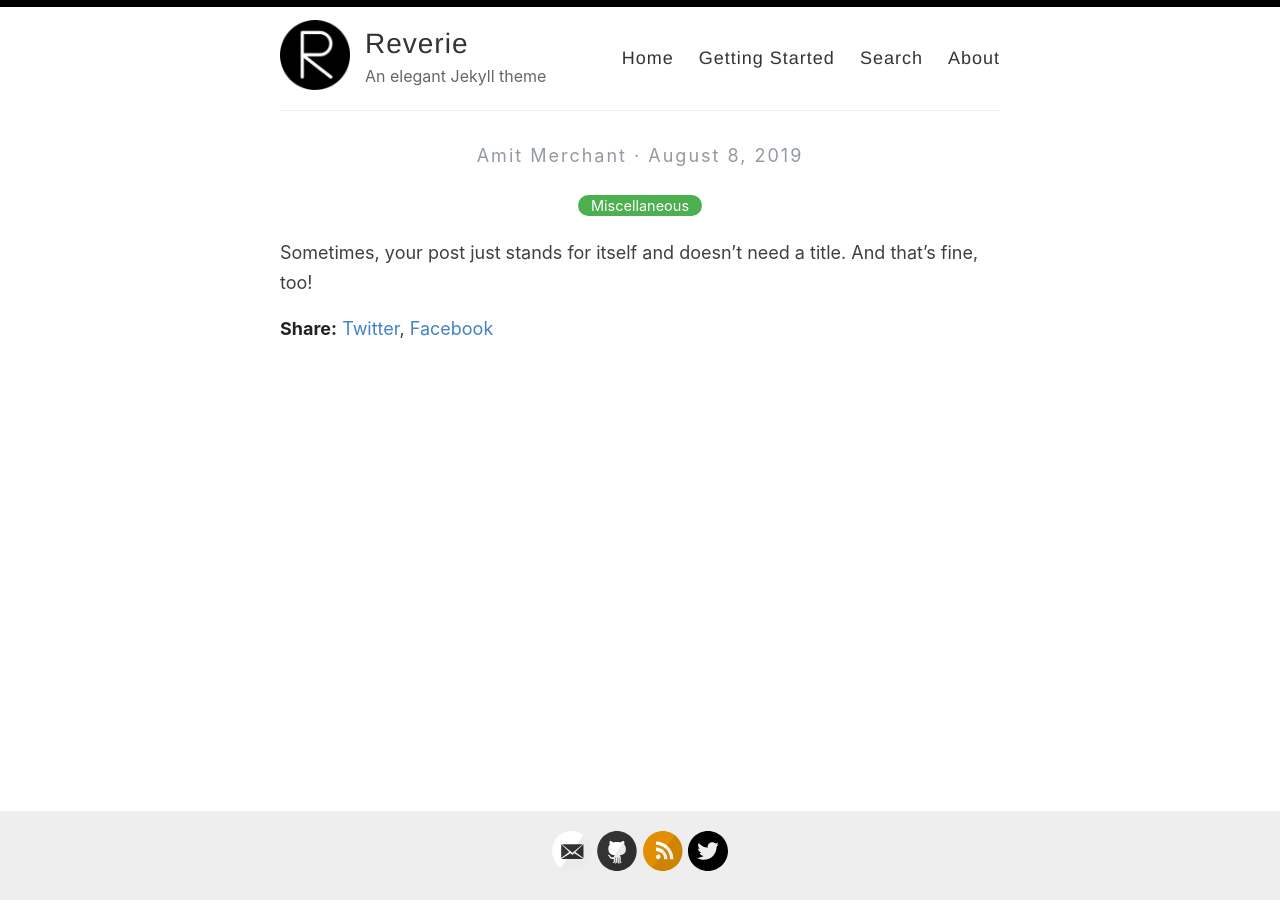
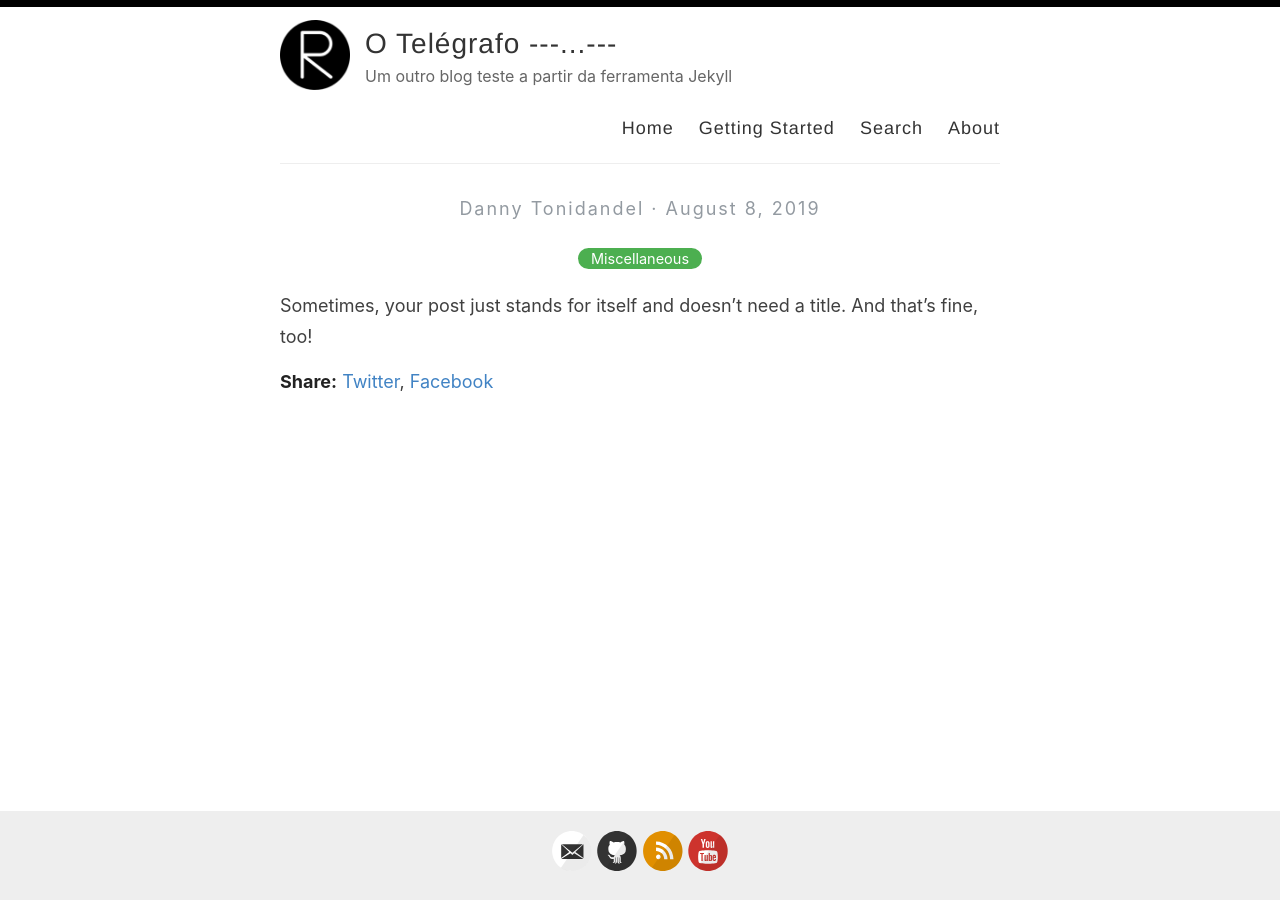
Before and after one commit to tonidandel/otelegrafo_, a Jekyll site: the page built from _posts/2019-08-08-no-title-posts.md, in a window 1280 px wide. Built offline with Jekyll 4.4.1, drawn with Linux system fonts in a browser that asks for light colours.

Commit message:
Update _config.yml

```diff
--- a/_config.yml
+++ b/_config.yml
@@ -3,13 +3,13 @@
 #
 
 # Name of your site (displayed in the header)
-name: Reverie
+name: O Telégrafo ---...---
 
 # Name of the author
-author: Amit Merchant
+author: Danny Tonidandel
 
 # Short bio or description (displayed in the header)
-description: An elegant Jekyll theme
+description: Um outro blog teste a partir da ferramenta Jekyll
 
 # URL of your avatar or profile pic (you could use your GitHub profile pic)
 avatar: /images/reverie.png
@@ -21,17 +21,17 @@
 # Includes an icon in the footer for each username you enter
 footer-links:
   dribbble:
-  email: amit.d.merchant@gmail.com
+  email: tonidandel@gmail.com
   facebook:
   flickr:
-  github: amitmerchant1990/reverie
+  github: tonidandel/blog2
   instagram:
   linkedin:
   pinterest:
   rss: rss
-  twitter: amit_merchant
+  twitter:
   stackoverflow:
-  youtube: # channel/<your_long_string> or user/<user-name>
+  youtube: channel/UCqKlUW7ebELab5cC8olp1pQ
   googleplus: # anything in your profile username that comes after plus.google.com/
   playconsole:
 
@@ -41,18 +41,18 @@
 disqus:
 
 # Enter your Google Analytics web tracking code (e.g. UA-2110908-2) to activate tracking
-google_analytics: UA-43339302-11
+google_analytics:
 
 # Your website URL (e.g. http://amitmerchant1990.github.io or http://www.amitmerchant.com)
 # Used for Sitemap.xml and your RSS feed
-url: http://www.amitmerchant.com/reverie
-enforce_ssl: https://www.amitmerchant.com/reverie
+url: https://tonidandel.github.io/blog2/
+enforce_ssl: https://tonidandel.github.io/blog2/
 
 # If you're hosting your site at a Project repository on GitHub pages
 # (http://yourusername.github.io/repository-name)
 # and NOT your User repository (http://yourusername.github.io)
 # then add in the baseurl here, like this: "/repository-name"
-baseurl: "/reverie"
+baseurl: "/blog2"
 
 #
 # !! You don't need to change any of the configuration flags below !!
```
